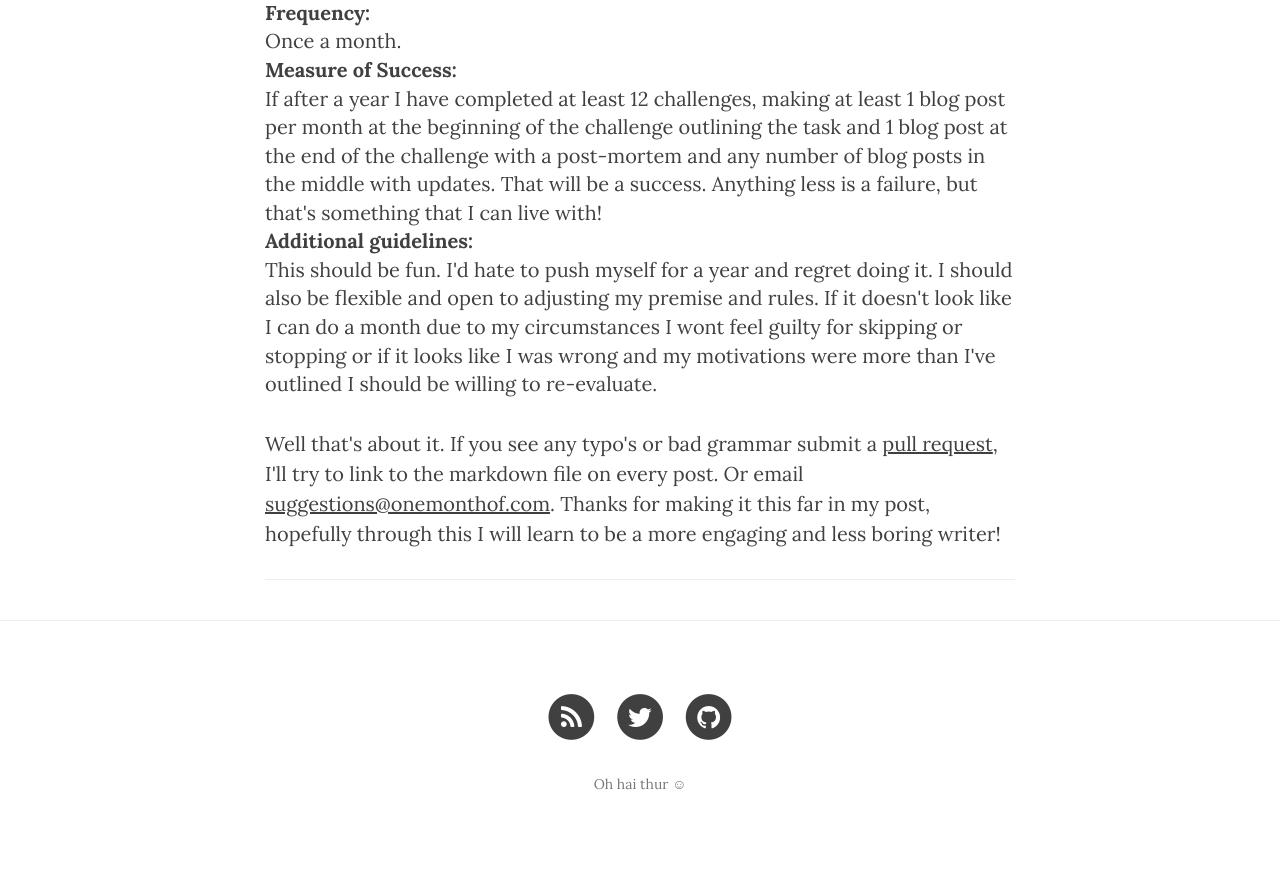
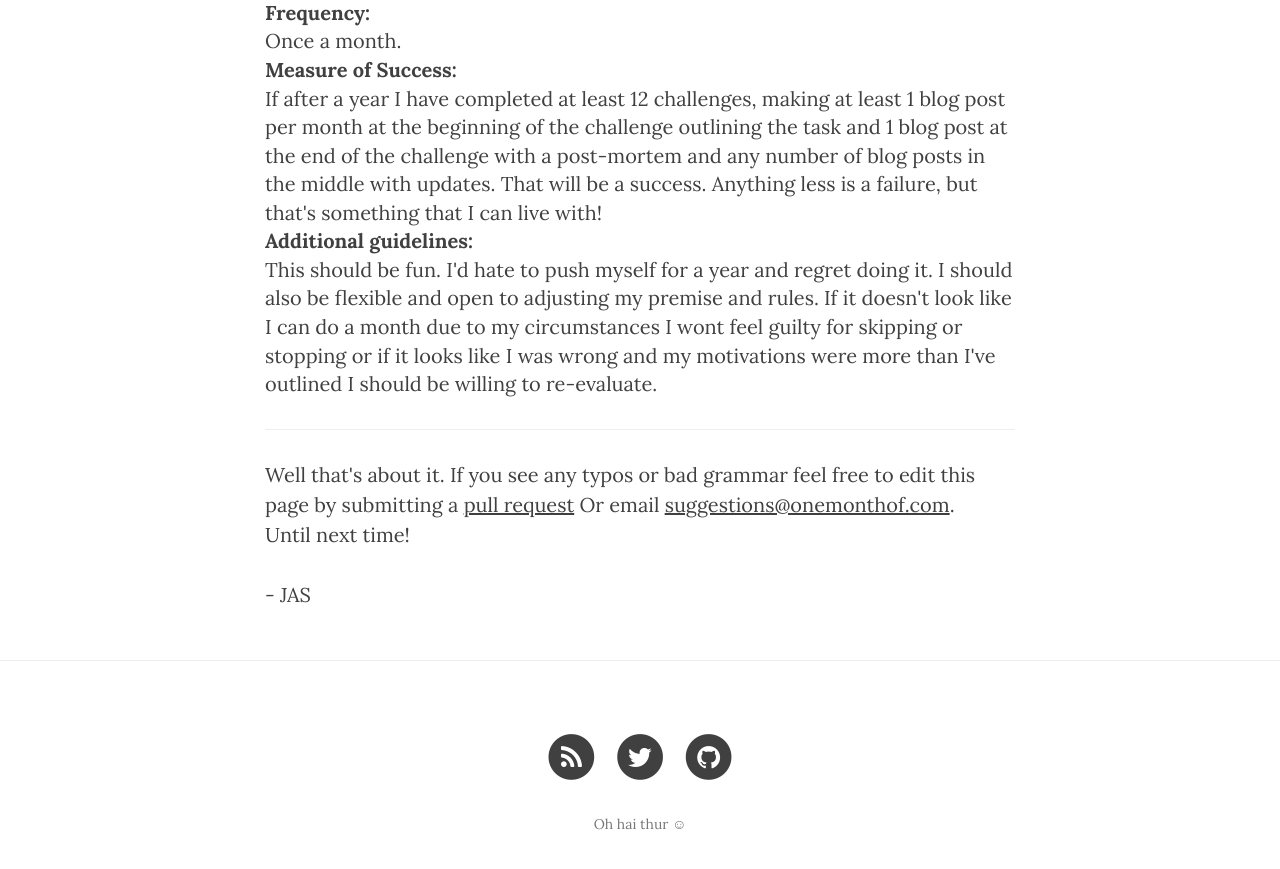
Before and after one commit to joshdstanton/onemonthof.github.io, a Jekyll site: the page built from _posts/2014-12-20-the-beginning.markdown, in a window 1280 px wide and 900 px high, scrolled down 2626 px. Shown: the top 869 px of the window. Built offline with Jekyll 4.4.1, drawn with Linux system fonts in a browser that asks for light colours; nearby versions of some CDN libraries.

Commit message:
added a sign off

```diff
--- a/_layouts/post.html
+++ b/_layouts/post.html
@@ -29,6 +29,16 @@ layout: default
 
                 <hr>
 
+                <p>Well that's about it. If you see any typos or bad grammar
+                feel free to edit this page by submitting a
+                <a href="https://github.com/onemonthof/onemonthof.github.io/edit/master/{{page.path}}">pull request</a> Or email
+                <a href="mailto:suggestions@onemonthof.com">suggestions@onemonthof.com</a>.
+                <br>
+                Until next time!
+                <br>
+                <br>
+                - JAS
+
                 <ul class="pager">
                     {% if page.previous.url %}
                     <li class="previous">
--- a/_posts/2014-12-20-the-beginning.markdown
+++ b/_posts/2014-12-20-the-beginning.markdown
@@ -95,10 +95,3 @@ more well rounded view of others and myself.
   I was wrong and my motivations were more than I've outlined I should be willing
   to re-evaluate.</dd>
 </dl>
-
-<p>Well that's about it. If you see any typo's or bad grammar submit a
-<a href="https://github.com/onemonthof/onemonthof.github.io/pulls">pull
-request</a>, I'll try to link to the markdown file on every post. Or email
-<a href="mailto:suggestions@onemonthof.com">suggestions@onemonthof.com</a>.
-Thanks for making it this far in my post, hopefully through this I will learn to
-be a more engaging and less boring writer!
```
Also changed, not shown: 2 other files.
